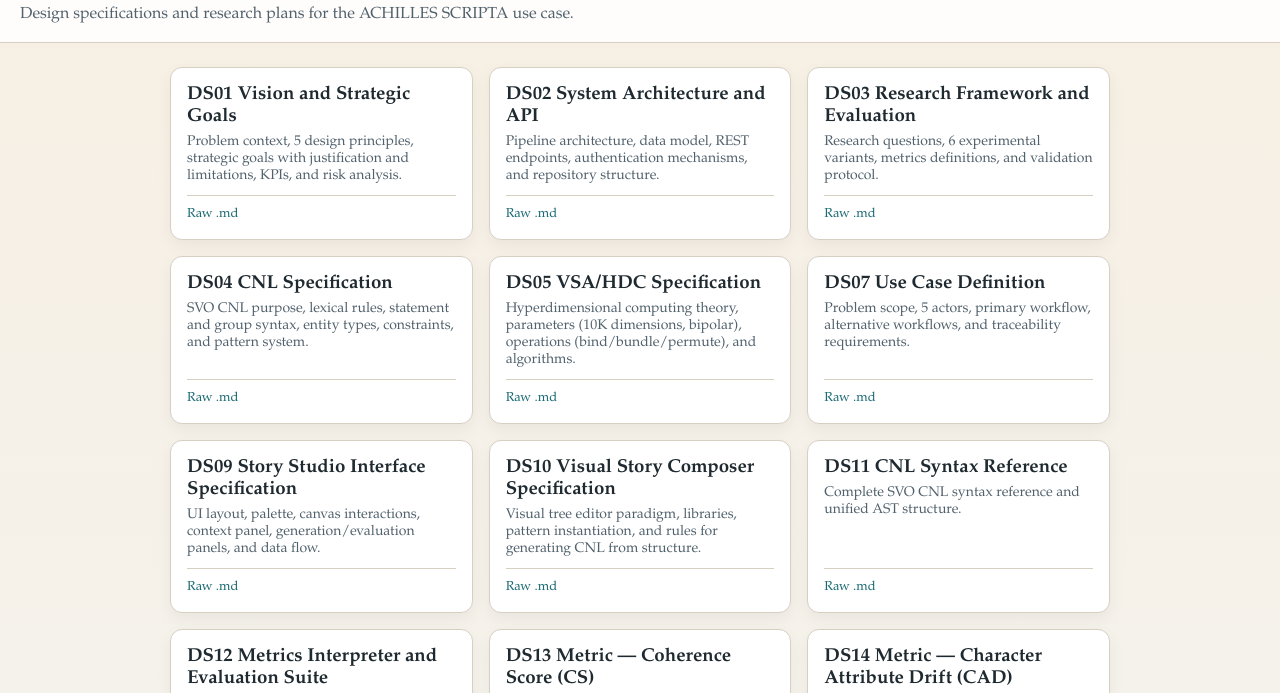
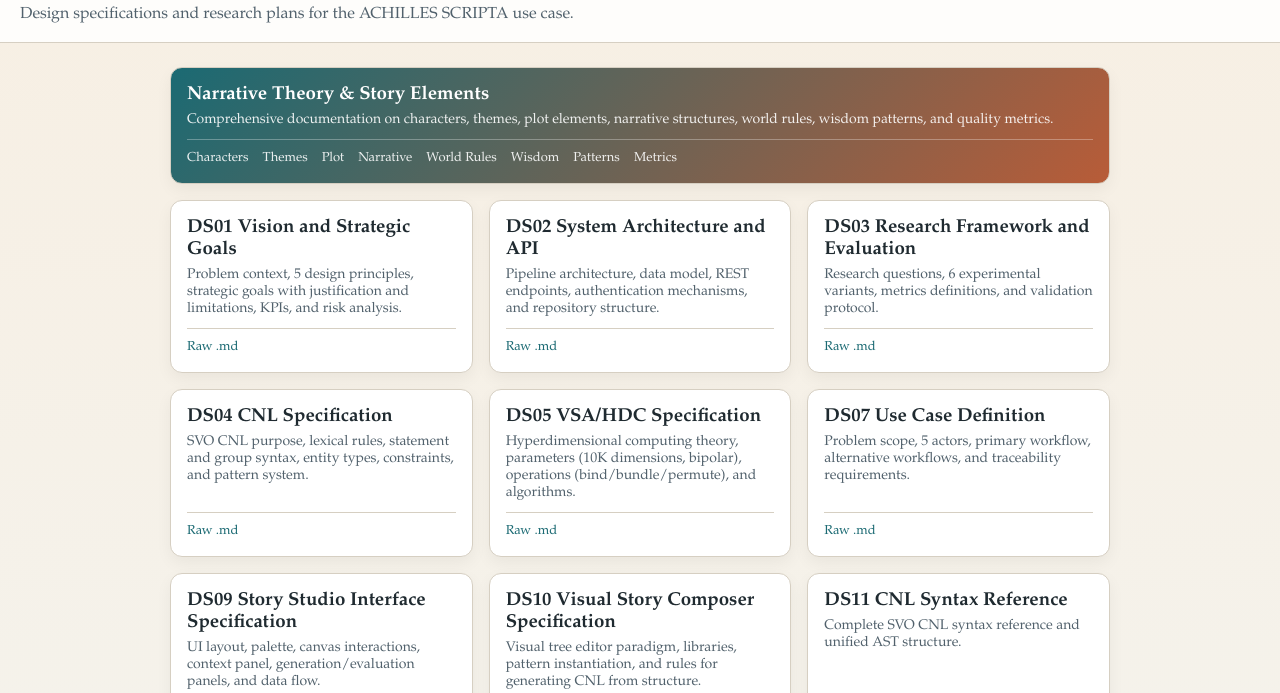
Before and after one commit to OutfinityResearch/VSAText, a website: page docs/index.html in a window 1280 px wide. Shown: the part 75-768 px from the top of the page. Drawn offline with Linux system fonts and the light colour scheme.

Commit message:
demonstrative prototype level

```diff
--- a/docs/index.html
+++ b/docs/index.html
@@ -140,6 +140,22 @@
   </header>
   <main>
     <div class="grid">
+      <div class="card" style="grid-column: 1 / -1; background: linear-gradient(135deg, #1b6a73 0%, #b85c38 100%); color: white;">
+        <a class="card-link" href="theory/index.html" style="color: white;">
+          <h3 style="color: white;">Narrative Theory & Story Elements</h3>
+          <p style="color: rgba(255,255,255,0.9);">Comprehensive documentation on characters, themes, plot elements, narrative structures, world rules, wisdom patterns, and quality metrics.</p>
+        </a>
+        <div class="links" style="border-top-color: rgba(255,255,255,0.3);">
+          <a href="theory/doc-characters.html" style="color: rgba(255,255,255,0.9);">Characters</a>
+          <a href="theory/doc-themes.html" style="color: rgba(255,255,255,0.9);">Themes</a>
+          <a href="theory/doc-plotelements.html" style="color: rgba(255,255,255,0.9);">Plot</a>
+          <a href="theory/doc-narrative.html" style="color: rgba(255,255,255,0.9);">Narrative</a>
+          <a href="theory/doc-worldrules.html" style="color: rgba(255,255,255,0.9);">World Rules</a>
+          <a href="theory/doc-wisdom.html" style="color: rgba(255,255,255,0.9);">Wisdom</a>
+          <a href="theory/doc-patterns.html" style="color: rgba(255,255,255,0.9);">Patterns</a>
+          <a href="theory/doc-metrics.html" style="color: rgba(255,255,255,0.9);">Metrics</a>
+        </div>
+      </div>
       <div class="card">
         <a class="card-link" href="viewer.html?doc=specs/DS01-Vision.md">
           <h3>DS01 Vision and Strategic Goals</h3>
```
Also changed, not shown: demo/server.mjs (+8 -2 lines).
